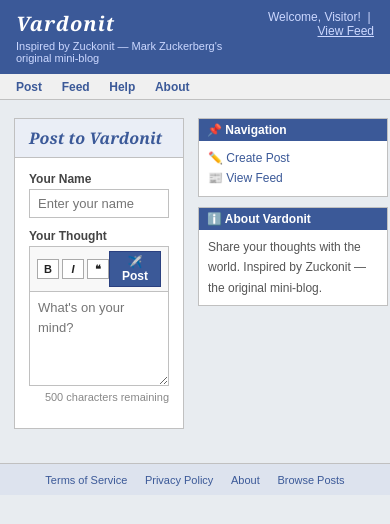
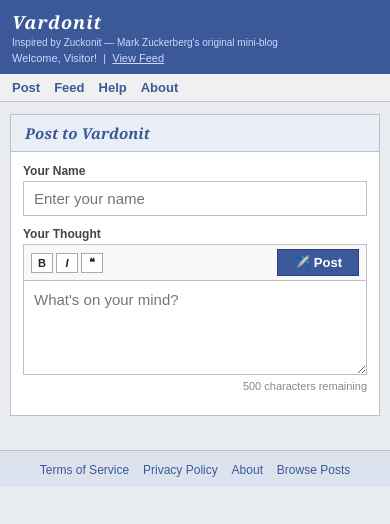
Before and after one commit to vardhanshimpi1-glitch/vardonit, a website: page public/index.html in a window 390 px wide. Drawn offline with Linux system fonts and the light colour scheme.

Commit message:
responsive + unlike button

```diff
--- a/public/style.css
+++ b/public/style.css
@@ -426,3 +426,105 @@ body {
 .footer a:hover {
   text-decoration: underline;
 }
+
+/* ===== RESPONSIVE — TABLET (max 700px) ===== */
+@media (max-width: 700px) {
+  .main-wrapper {
+    flex-direction: column; /* stack sidebar below content */
+    margin: 12px auto;
+    padding: 0 10px;
+    gap: 10px;
+  }
+
+  .sidebar {
+    width: 100%; /* full width on tablet */
+  }
+
+  .topbar {
+    flex-direction: column;
+    align-items: flex-start;
+    gap: 4px;
+    padding: 10px 12px;
+  }
+
+  .topbar-right {
+    font-size: 11px;
+  }
+}
+
+/* ===== RESPONSIVE — PHONE (max 480px) ===== */
+@media (max-width: 480px) {
+  body {
+    font-size: 14px; /* slightly bigger text on phone */
+  }
+
+  .topbar h1 {
+    font-size: 18px;
+  }
+
+  .topbar-sub {
+    font-size: 10px;
+  }
+
+  .navbar {
+    padding: 6px 12px;
+    display: flex;
+    gap: 0;
+    overflow-x: auto; /* scroll if too many links */
+  }
+
+  .navbar a {
+    font-size: 13px;
+    margin-right: 14px;
+    white-space: nowrap;
+  }
+
+  .container-header h2 {
+    font-size: 15px;
+  }
+
+  .container-body {
+    padding: 12px;
+  }
+
+  .form-group input,
+  .form-group textarea {
+    font-size: 15px; /* bigger on phone so iOS doesn't zoom in */
+    padding: 8px 10px;
+  }
+
+  .post-btn {
+    padding: 5px 16px;
+    font-size: 13px;
+  }
+
+  .post-text {
+    font-size: 14px;
+  }
+
+  .post-meta {
+    font-size: 13px;
+  }
+
+  .action-btn {
+    padding: 4px 12px;
+    font-size: 12px;
+  }
+
+  .like-count {
+    font-size: 14px;
+  }
+
+  .sidebar {
+    display: none; /* hide sidebar completely on phone to save space */
+  }
+
+  .footer {
+    padding: 10px 12px;
+  }
+
+  .footer a {
+    font-size: 12px;
+    margin: 0 5px;
+  }
+}
```
Also changed, not shown: public/post.html (+17 -10 lines), server.js (+16 -0 lines).
